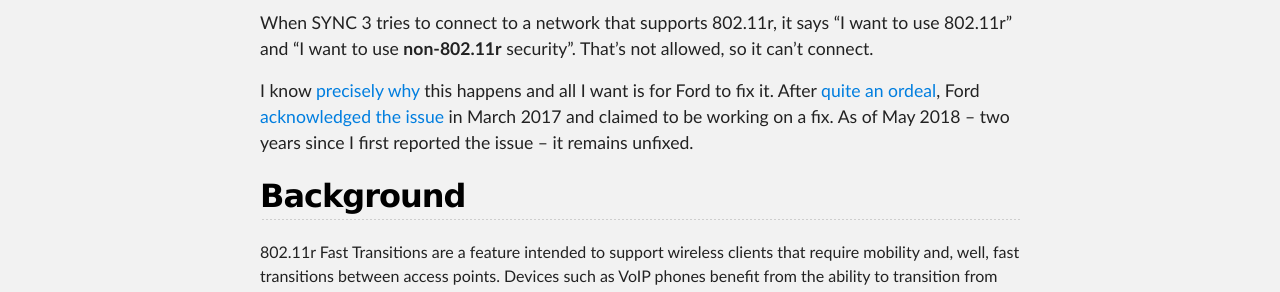
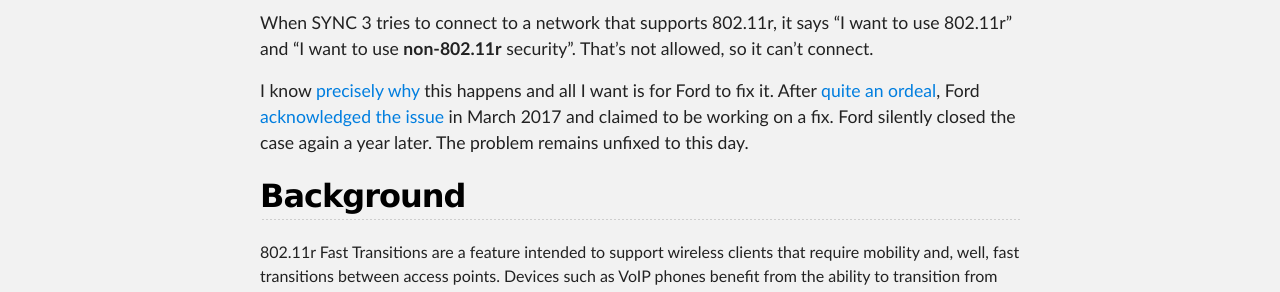
Before and after one commit to willglynn/ford-wifi-is-broken.com, a Jekyll site: the page built from index.md, in a window 1280 px wide and 900 px high. Shown: the part 248-540 px from the top of the window. Built offline with Jekyll 4.4.1, drawn with Linux system fonts in a browser that asks for light colours; our own code applies the rules of GitHub Pages for plain Markdown files.

Commit message:
Provide a status update

```diff
--- a/index.md
+++ b/index.md
@@ -4,7 +4,7 @@ Ford SYNC 3 includes an 802.11b/g/n wifi client, but it is unable to connect to
 
 When SYNC 3 tries to connect to a network that supports 802.11r, it says "I want to use 802.11r" and "I want to use **non-802.11r** security". That's not allowed, so it can't connect.
 
-I know [precisely why](#software-analysis) this happens and all I want is for Ford to fix it. After [quite an ordeal](#progress), Ford [acknowledged the issue](#acknowledgement) in March 2017 and claimed to be working on a fix. As of May 2018 – two years since I first reported the issue – it remains unfixed.
+I know [precisely why](#software-analysis) this happens and all I want is for Ford to fix it. After [quite an ordeal](#progress), Ford [acknowledged the issue](#acknowledgement) in March 2017 and claimed to be working on a fix. Ford silently closed the case again a year later. The problem remains unfixed to this day.
 
 </div>
 
```
